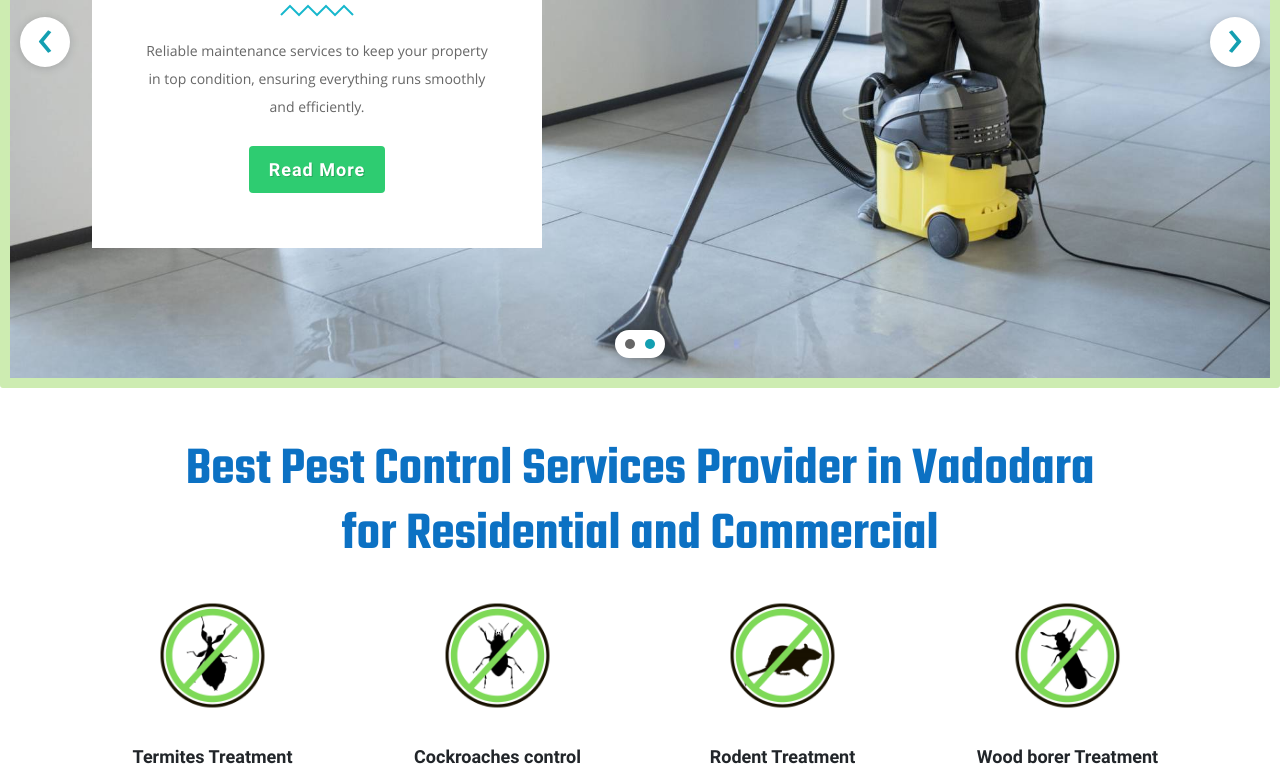
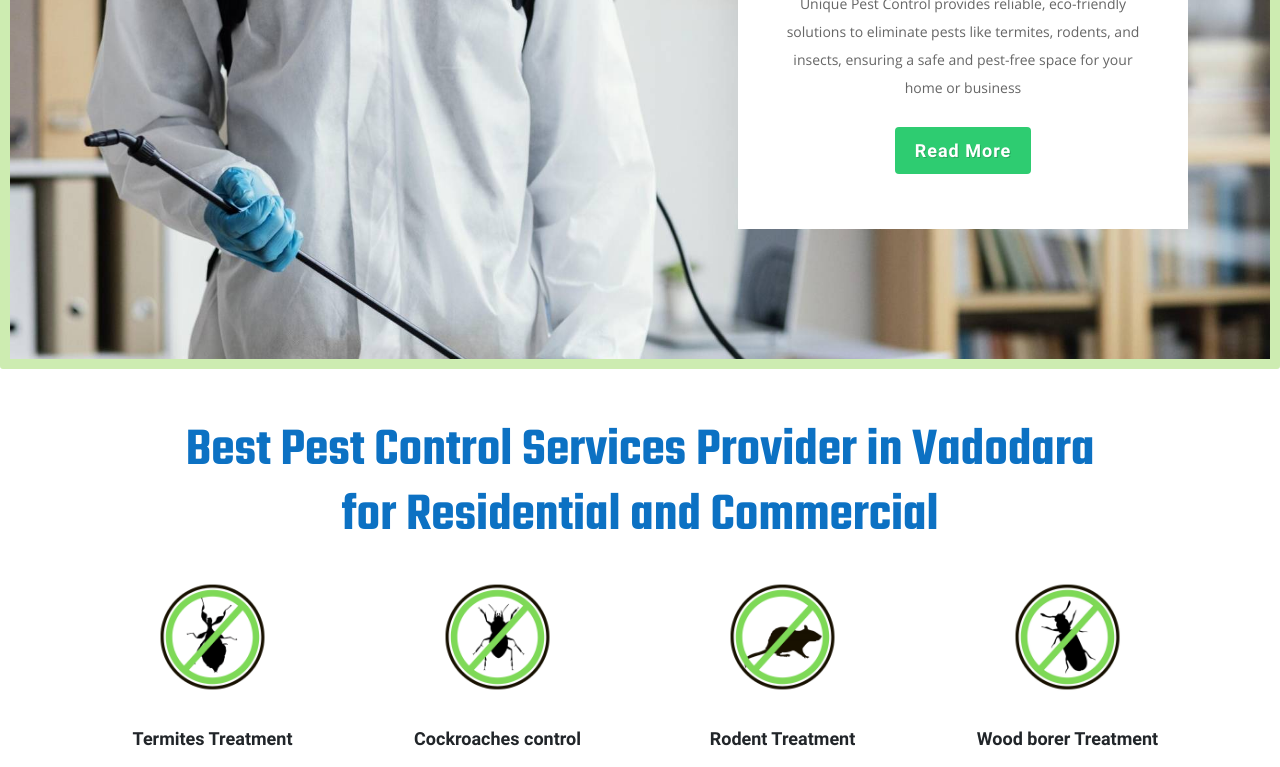
Before and after one commit to ShriiiTrackingSolutions/Unique-Pest-Control, a plain HTML site: page index.html in a window 1280 px wide. Shown: the part 426-1193 px from the top of the page. Drawn offline with nearby package versions, Linux system fonts and the light colour scheme; a web font is replaced by a local one.

Commit message:
New changes to the home and services pages

```diff
--- a/css/responsive.css
+++ b/css/responsive.css
@@ -62,14 +62,11 @@
   background: none;
 }
 
-#ca1.owl-carousel .item1 {
+.Banner .item1 {
   padding-left: 70px;
   padding-right: 70px;
 }
-#ca1.owl-carousel .item2 {
-  padding-left: 70px;
-  padding-right: 70px;
-}
+
 
 .ServicesBanner .conPos{
   position: absolute;
@@ -158,7 +155,8 @@
 .bannertext1 {
   padding: 25px 20px !important;
 }
-#ca1.owl-carousel .item1 {
+
+.Banner .item1 {
   padding-left: 40px;
   padding-right: 40px;
 }
@@ -315,9 +313,8 @@ border-width: 2px;
     padding: 0 12px;
   }
 
-  #ca1.owl-carousel .item {
+.Banner .item {
     padding: 50px 30px;
-    background-color: red;
 }
 .bestPestControlServices .container>.row{
 padding-left: 24px;
--- a/css/style.css
+++ b/css/style.css
@@ -404,10 +404,8 @@ img {
 
 /* banner css start */
 
-#ca1.owl-carousel {
-  overflow-x: hidden;
-}
-#ca1.owl-carousel .item {
+
+.Banner .item {
   padding: 130px 70px;
   border-radius: 3px 3px 3px 3px;
   overflow: hidden;
@@ -416,104 +414,19 @@ img {
   border-color: #cdecb1;
 }
 
-.Banner .owl-nav {
-  position: absolute;
-  top: 50%;
-  transform: translateY(-50%);
-  display: flex;
-  flex-wrap: wrap;
-  justify-content: space-between;
-  width: 100%;
-  padding-left: 20px;
-  padding-right: 20px;
-  pointer-events: none;
-}
-.Banner .owl-nav button {
-  pointer-events: initial;
-  height: 50px;
-  width: 50px;
-  background-color: #ffffff !important;
-  opacity: 1;
-  padding: 0;
-  display: flex;
-  justify-content: center;
-  align-items: center;
-  box-shadow: 0px 1px 10px 0px rgba(0, 0, 0, 0.17);
-  border: 0px solid rgba(0, 0, 0, 1);
-  border-radius: 99px;
-  line-height: 1.25;
-  color: var(--seeGreen) !important;
-}
-.Banner .owl-carousel .owl-nav button.owl-prev {
-  font-size: 55px;
-  transition: background-color 0.3s ease-in-out;
-}
-.Banner .owl-carousel .owl-nav button.owl-next {
-  font-size: 55px;
-  transition: background-color 0.3s ease-in-out;
-}
-.Banner .owl-carousel .owl-nav button.owl-next:hover {
-  background-color: var(--seeGreen) !important;
-  color: white !important;
-}
-.Banner .owl-carousel .owl-nav button.owl-prev:hover {
-  background-color: var(--seeGreen) !important;
-  color: white !important;
-}
-.Banner .owl-nav .owl-prev span {
-  transform: translateY(-7px);
-  transition: color 0.3s ease-in-out;
-}
-.Banner .owl-nav .owl-next span {
-  transform: translateY(-7px);
-  transition: color 0.3s ease-in-out;
-}
+
 
 .container-fluid {
   max-width: 1780px;
 }
 
-.Banner .owl-dots {
-  text-align: center;
-  display: flex;
-  justify-content: center;
-  gap: 10px;
-  box-shadow: 0px 0px 10px 0px RGBA(0, 0, 0, 0.16);
-}
 
-.Banner .owl-dots {
-  position: absolute;
-  bottom: 30px;
-  padding: 5px 10px;
-  border-radius: 50px;
-  background-color: #ffffff;
-  left: 50%;
-  transform: translateX(-50%);
-}
-.Banner .owl-dots button.owl-dot {
-  width: 10px;
-  height: 10px;
-  border-radius: 50%;
-  border: none;
-  display: inline-block;
-  background: var(--grey);
-  margin: 4px 0px;
-}
-.Banner .owl-dots button.owl-dot.active {
-  background-color: var(--seeGreen);
-}
-.Banner .owl-dots button.owl-dot:focus {
-  outline: none;
-}
 
-#ca1.owl-carousel .item1 {
+.Banner .item1 {
   background: url("../image/BannerImg.jpeg") no-repeat top;
   background-size: cover;
 }
-#ca1.owl-carousel .item2 {
-  background: url("../image/BannerImg2.jpeg") no-repeat center;
-  background-size: cover;
-}
+
 .bannerCard {
   margin-left: auto;
 }
@@ -523,6 +436,7 @@ img {
   padding: 55px 48px !important;
   color: var(--grey);
   max-width: 450px;
+  text-align: center;
 }
 
 .bannertext1 p {
@@ -568,10 +482,6 @@ img {
   background-color: var(--seeGreen);
 }
 
-#ca1.owl-carousel .item2 .bannerCard {
-  margin-right: auto;
-  margin-left: unset;
-}
 
 .designerBorder {
   display: flex;
--- a/index.html
+++ b/index.html
@@ -134,7 +134,7 @@
     <!-- banner start -->
     <section id="headBelowContent" class="Banner">
       <div class="comtainer-fluid text-white">
-        <div id="ca1" class="owl-carousel owl-theme text-center">
+
           <div class="item item1">
             <div class="container">
               <div class="row">
@@ -159,29 +159,6 @@
             </div>
           </div>
 
-          <div class="item item2">
-            <div class="container">
-              <div class="row">
-                <div class="bannerCard">
-                  <div class="bannertext1 px-3">
-                    <h1 class="bannerFont">Cleaning & Maintanance Services</h1>
-                    <div class="designerBorder">
-                      <img src="image/asset 3.png" alt="" />
-                    </div>
-                    <p>
-                      Reliable maintenance services to keep your property in top
-                      condition, ensuring everything runs smoothly and
-                      efficiently.
-                    </p>
-                    <a class="btnOutline fourthH" href="contactUs.html"
-                      >Read More</a
-                    >
-                  </div>
-                </div>
-              </div>
-            </div>
-          </div>
-        </div>
       </div>
     </section>
     <!-- banner start End-->
@@ -609,34 +586,6 @@
     </script>
 
     <script>
-      // const prevBtn = `<i class="fa-solid fa-arrow-left"></i> Prev`;
-      // const nextBtn = `Next <i class="fa-solid fa-arrow-right"></i>`;
-
-      $("#ca1").owlCarousel({
-        loop: true,
-        margin: 0,
-        nav: true,
-        dots: true,
-        dotsEach: 1,
-        navSpeed: 1000,
-        autoplaySpeed: 1000,
-        dragEndSpeed: 1000,
-        // navText: [prevBtn, nextBtn],
-        autoplay: true,
-        autoplayTimeout: 5000,
-        autoplayHoverPause: true,
-        responsive: {
-          0: {
-            items: 1,
-          },
-          600: {
-            items: 1,
-          },
-          1000: {
-            items: 1,
-          },
-        },
-      });
 
       $("#ca2").owlCarousel({
         loop: true,
```
Also changed, not shown: bedbugTreatment.html (+9 -10 lines), birdControlTreatment.html (+19 -18 lines), cockroachTreatment.html (+5 -5 lines), mosquitoTreatment.html (+12 -10 lines), rodentTreatment.html (+10 -10 lines), woodBorerTreatment.html (+13 -13 lines), image/asset 12.jpeg.
